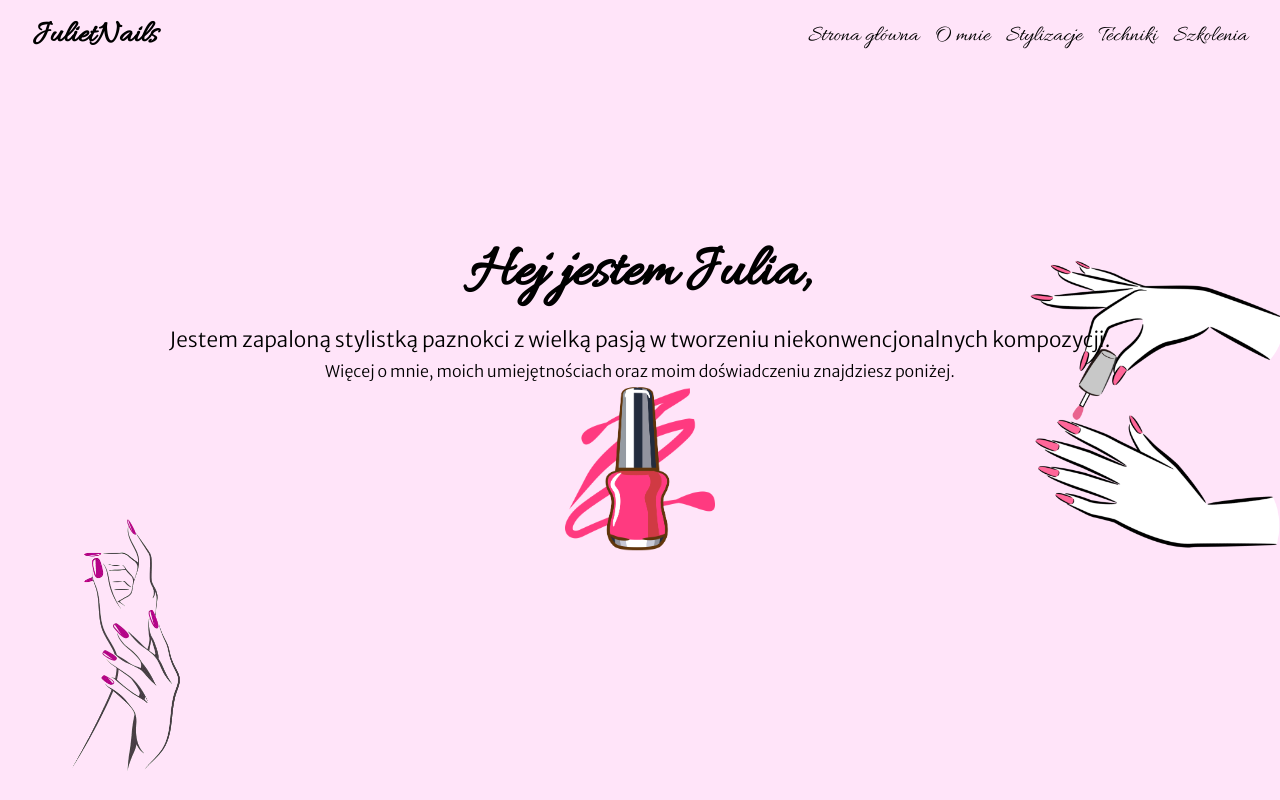
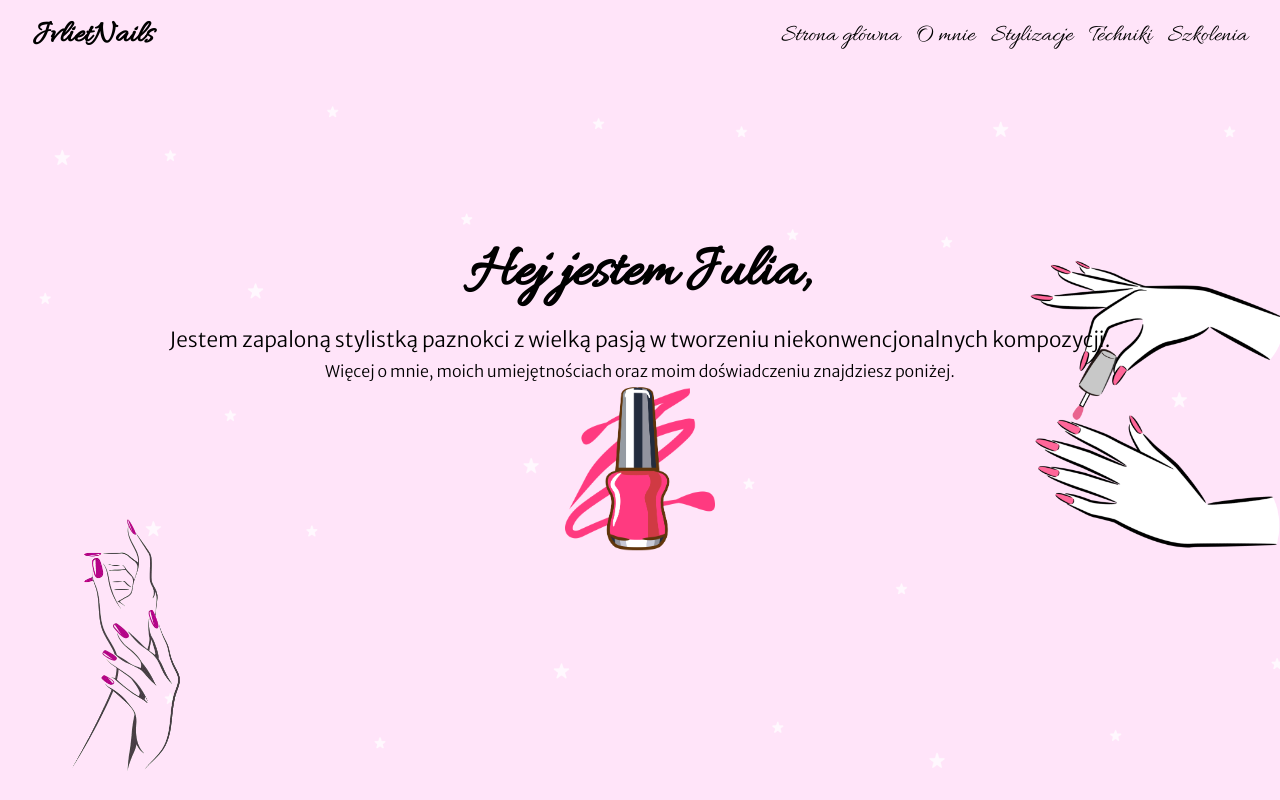
Before and after one commit to MaciekMakowski/JulietNails, a React (Vite) app in the folder JulietNails/: page / in a window 1280 px wide. Built offline with nearby package versions, Linux system fonts and the light colour scheme.

Commit message:
Update title and logo text for Juliet Nails website

```diff
--- a/JulietNails/index.html
+++ b/JulietNails/index.html
@@ -4,7 +4,7 @@
     <meta charset="UTF-8" />
     <link rel="icon" type="image/svg+xml" href="/cm.png" />
     <meta name="viewport" content="width=device-width, initial-scale=1.0" />
-    <title>Juliet Nails</title>
+    <title>Jvliet Nails</title>
     <meta name="description" content="Juliet Nails" />
     <meta
       name="keywords"
--- a/JulietNails/src/components/navigation.tsx
+++ b/JulietNails/src/components/navigation.tsx
@@ -73,7 +73,7 @@ const Navigation = () => {
     <motion.nav className="navigation">
       <div className="logo">
         <a href="/">
-          <h1 className="primary-font">JulietNails</h1>
+          <h1 className="primary-font">JvlietNails</h1>
         </a>
       </div>
       <button
--- a/JulietNails/src/styles/home.css
+++ b/JulietNails/src/styles/home.css
@@ -10,6 +10,10 @@
   position: relative;
   overflow: hidden;
   min-height: 600px;
+  background-image: url("../images/Stars.png");
+  background-position: center;
+  background-size: cover;
+  background-repeat: no-repeat;
 }
 
 #home .welcome-text {
--- a/JulietNails/src/styles/navigations.css
+++ b/JulietNails/src/styles/navigations.css
@@ -19,7 +19,7 @@ nav .nav-links {
 nav .nav-links a {
   text-decoration: none;
   color: #000;
-  font-size: 1.4rem;
+  font-size: 1.5rem;
 }
 nav .logo a {
   text-decoration: none;
```
Also changed, not shown: JulietNails/src/images/Stars.png (added).
